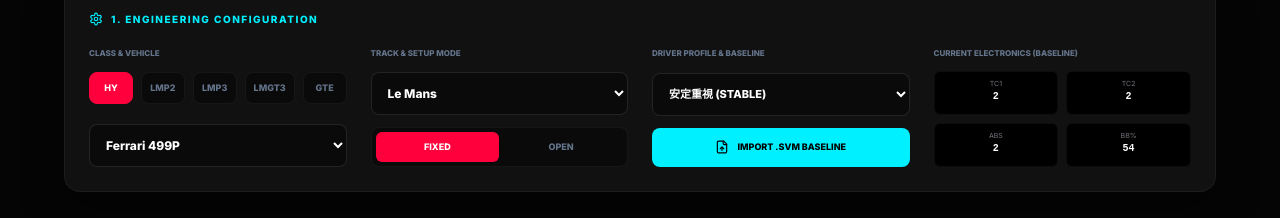
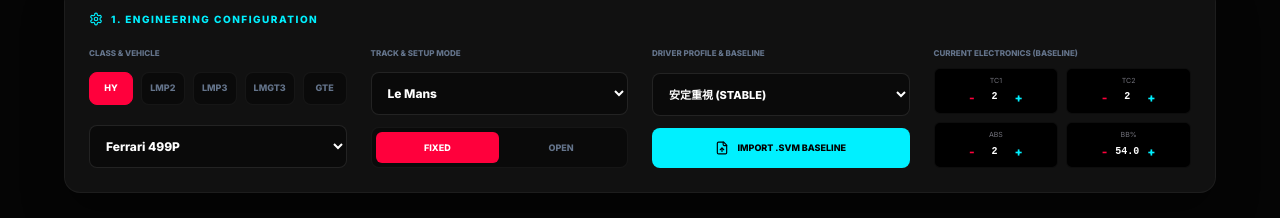
Before and after one commit to ciccida/wec-sprint-series, a React (Vite) app: page /ai-setup-engineer-lab-exclusive-v33 in a window 1280 px wide. Shown: the part 307-525 px from the top of the page. Built offline with nearby package versions, Linux system fonts and the light colour scheme.

Commit message:
UI Enhancement: Made Current Electronics interactive with +/- controls for manual baseline adjustment

```diff
--- a/src/pages/SetupTool.jsx
+++ b/src/pages/SetupTool.jsx
@@ -642,14 +642,26 @@ export default function AISetupTool() {
               <div style={{ display: 'grid', gridTemplateColumns: '1fr 1fr', gap: '0.5rem' }}>
                 <div style={{ gridColumn: 'span 2', fontSize: '8px', color: '#64748b', fontWeight: '900', textTransform: 'uppercase' }}>Current Electronics (Baseline)</div>
                 {[
-                  { label: 'TC1', key: 'tcMap' },
-                  { label: 'TC2', key: 'tcPower' },
-                  { label: 'ABS', key: 'absMap' },
-                  { label: 'BB%', key: 'brakeBalance' }
+                  { label: 'TC1', key: 'tcMap', step: 1, min: 1, max: 12 },
+                  { label: 'TC2', key: 'tcPower', step: 1, min: 1, max: 12 },
+                  { label: 'ABS', key: 'absMap', step: 1, min: 1, max: 12 },
+                  { label: 'BB%', key: 'brakeBalance', step: 0.1, min: 40, max: 80 }
                 ].map(item => (
-                  <div key={item.key} style={{ backgroundColor: 'black', padding: '0.375rem', borderRadius: '0.375rem', border: '1px solid rgba(255,255,255,0.05)', display: 'flex', flexDirection: 'column', alignItems: 'center' }}>
-                    <span style={{ fontSize: '7px', color: '#71717a' }}>{item.label}</span>
-                    <span style={{ fontSize: '10px', fontWeight: 'bold', fontFamily: 'monospace' }}>{baselineSetup[item.key]}</span>
+                  <div key={item.key} style={{ backgroundColor: 'black', padding: '0.375rem', borderRadius: '0.375rem', border: '1px solid rgba(255,255,255,0.05)', display: 'flex', flexDirection: 'column', alignItems: 'center', gap: '0.125rem' }}>
+                    <span style={{ fontSize: '7px', color: '#71717a', textTransform: 'uppercase' }}>{item.label}</span>
+                    <div style={{ display: 'flex', alignItems: 'center', gap: '0.25rem' }}>
+                      <button
+                        onClick={() => setBaselineSetup(prev => ({ ...prev, [item.key]: Math.max(item.min, prev[item.key] - item.step) }))}
+                        style={{ background: 'none', border: 'none', color: '#ff003c', fontSize: '12px', fontWeight: 'bold', cursor: 'pointer', padding: '0 0.25rem' }}
+                      >-</button>
+                      <span style={{ fontSize: '10px', fontWeight: 'bold', fontFamily: 'monospace', color: 'white', minWidth: '1.5rem', textAlign: 'center' }}>
+                        {item.key === 'brakeBalance' ? baselineSetup[item.key].toFixed(1) : Math.round(baselineSetup[item.key])}
+                      </span>
+                      <button
+                        onClick={() => setBaselineSetup(prev => ({ ...prev, [item.key]: Math.min(item.max, prev[item.key] + item.step) }))}
+                        style={{ background: 'none', border: 'none', color: '#00f0ff', fontSize: '12px', fontWeight: 'bold', cursor: 'pointer', padding: '0 0.25rem' }}
+                      >+</button>
+                    </div>
                   </div>
                 ))}
               </div>
```
